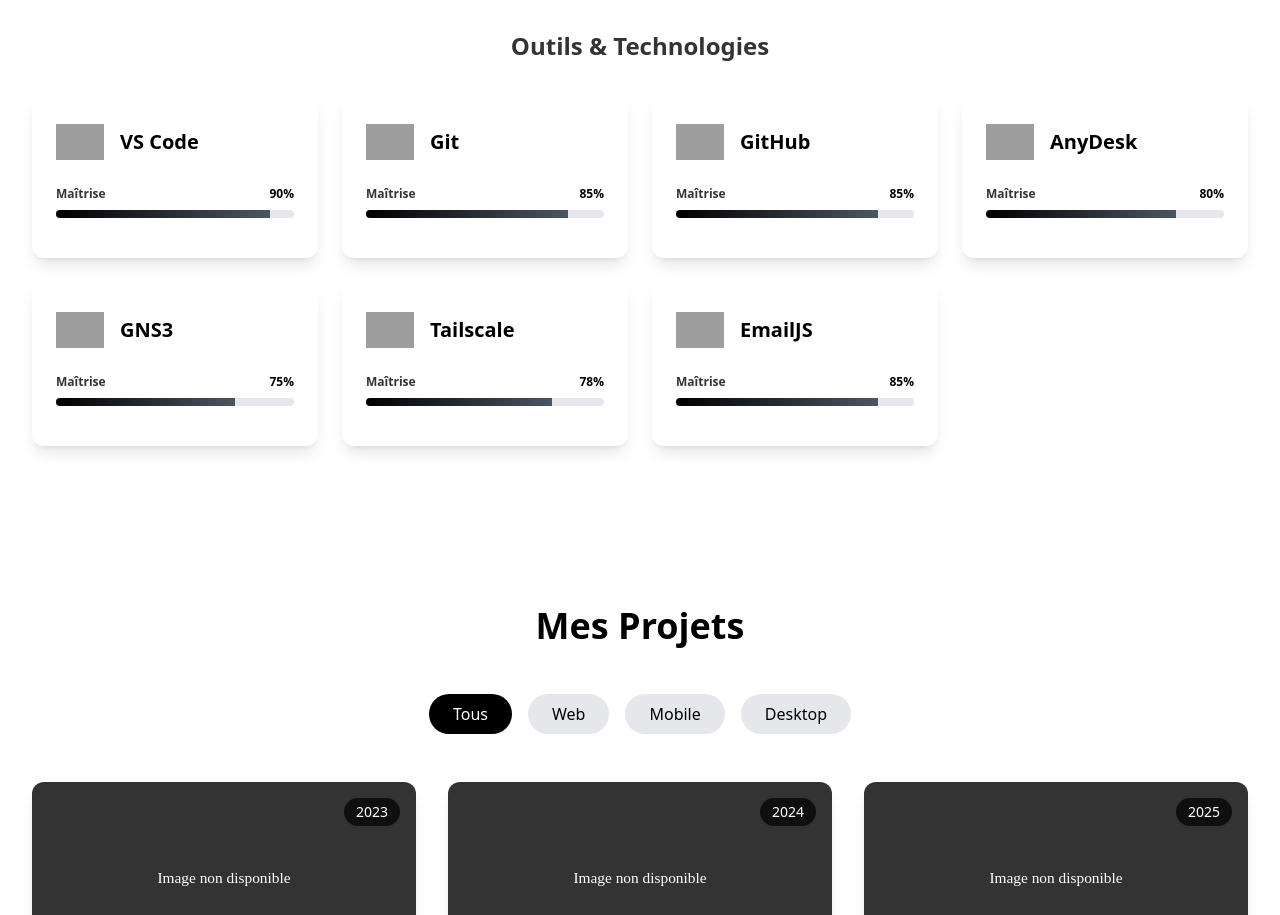
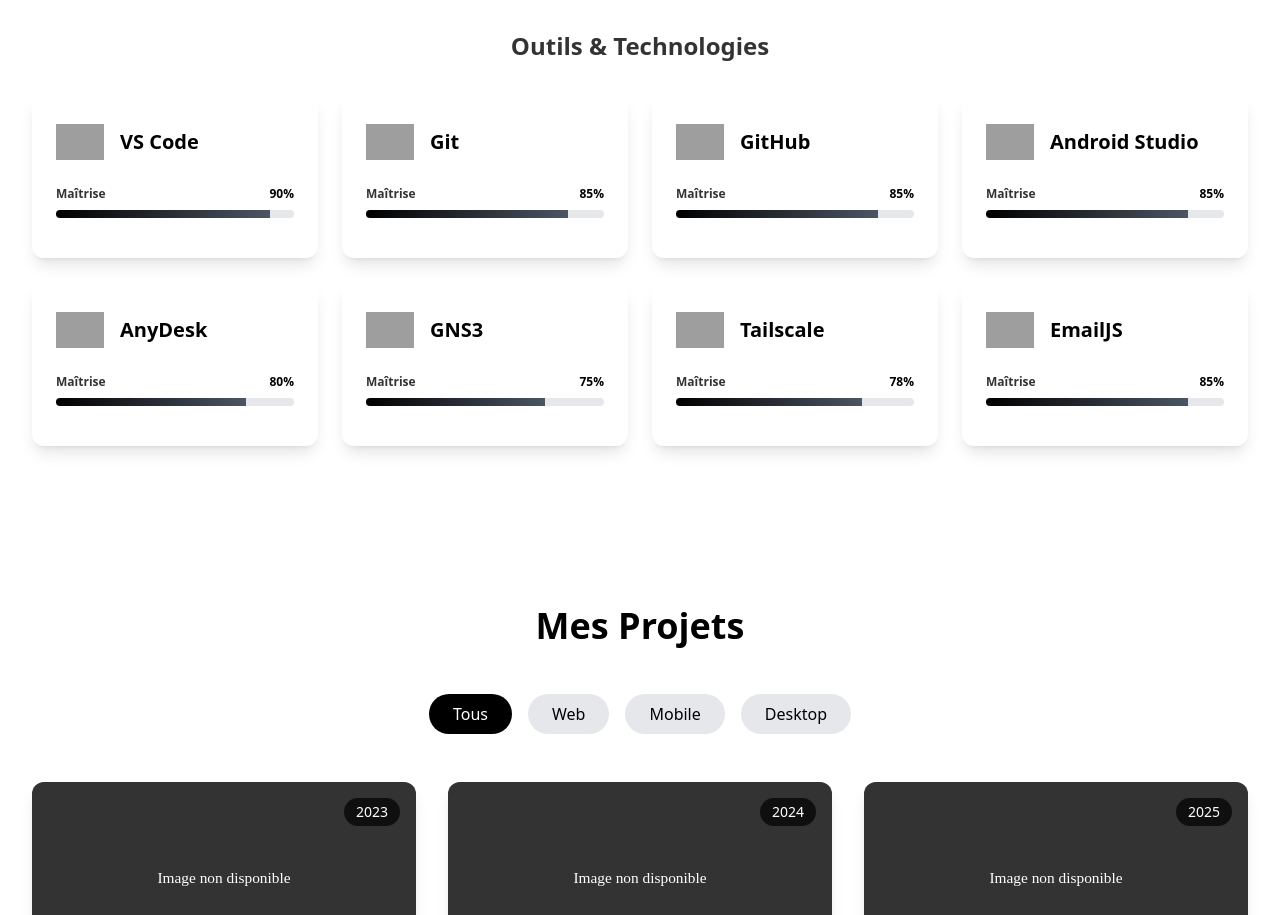
Before and after one commit to Lahatraniania/Mon-Portfolio, a React (Vite) app: page / in a window 1280 px wide. Shown: the part 2880-3795 px from the top of the page. Built offline with nearby package versions, Linux system fonts and the light colour scheme; grey boxes are pictures that could not be loaded.

Commit message:
num whatsapp

```diff
--- a/src/components/Footer.jsx
+++ b/src/components/Footer.jsx
@@ -77,7 +77,7 @@
             <div className="flex justify-center md:justify-end gap-4">
               <a href="https://www.facebook.com/lahatraniaina.iarvun" className="hover:opacity-70 transition">Facebook</a>
               <a href="https://www.linkedin.com/in/lahatra-randriamitantsoa-b354023b9/" className="hover:opacity-70 transition">LinkedIn</a>
-              <a href="https://wa.me/+261341366943" className="hover:opacity-70 transition">WhatsApp</a>
+              <a href="https://wa.me/+261337161201" className="hover:opacity-70 transition">WhatsApp</a>
               <a href="https://www.facebook.com/lahatraniaina.iarvun" className="hover:opacity-70 transition">GitHub</a>
             </div>
           </div>
--- a/src/components/Skills.jsx
+++ b/src/components/Skills.jsx
@@ -60,6 +60,7 @@
   { name: 'VS Code', icon: 'https://cdn.jsdelivr.net/gh/devicons/devicon/icons/vscode/vscode-original.svg', level: 90 },
   { name: 'Git', icon: 'https://cdn.jsdelivr.net/gh/devicons/devicon/icons/git/git-original.svg', level: 85 },
   { name: 'GitHub', icon: 'https://cdn.jsdelivr.net/gh/devicons/devicon/icons/github/github-original.svg', level: 85 },
+  { name: 'Android Studio', icon: 'https://cdn.jsdelivr.net/gh/devicons/devicon/icons/androidstudio/androidstudio-original.svg', level: 85 },
   { name: 'AnyDesk', icon: 'https://cdn.jsdelivr.net/gh/devicons/devicon/icons/windows8/windows8-original.svg', level: 80, customIcon: true },
   { name: 'GNS3', icon: 'https://cdn.jsdelivr.net/gh/devicons/devicon/icons/linux/linux-original.svg', level: 75 },
   { name: 'Tailscale', icon: 'https://cdn.jsdelivr.net/gh/devicons/devicon/icons/ssh/ssh-original.svg', level: 78 },
```
Lines whose indentation alone changed are shown as unchanged.
